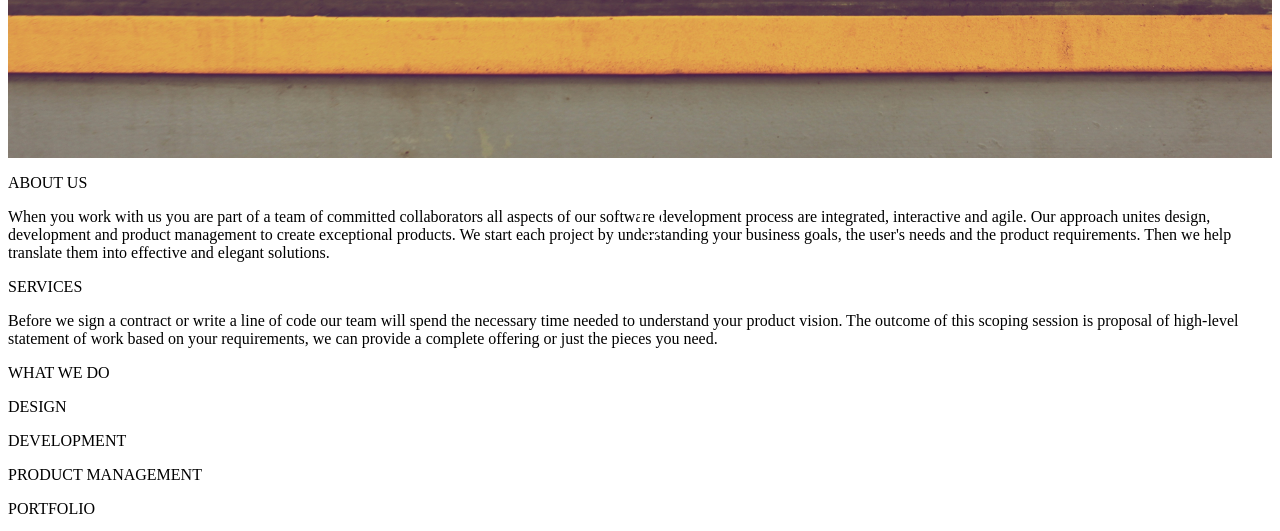
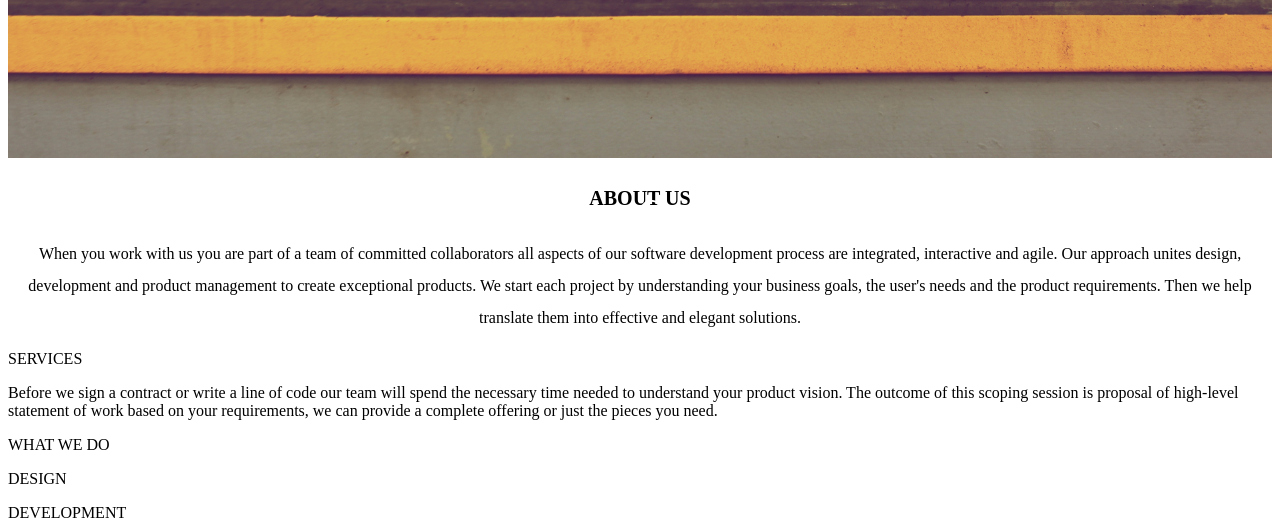
Before and after one commit to MaureenGichuki/Delanistudio, a plain HTML site: page index.html in a window 1280 px wide. Shown: the part 563-1094 px from the top of the page. Drawn offline with Linux system fonts and the light colour scheme.

Commit message:
"Style:styling for the about us section"

```diff
--- a/index.css
+++ b/index.css
@@ -22,3 +22,14 @@
     position: absolute;
     bottom: 0px;
 }
+.mains1{
+    text-align: center;
+    line-height: 2;
+}
+.m1{
+    font-weight: bold;
+    font-size: 20px;
+}
+.m2{
+    margin-top: 0px;
+}
```
